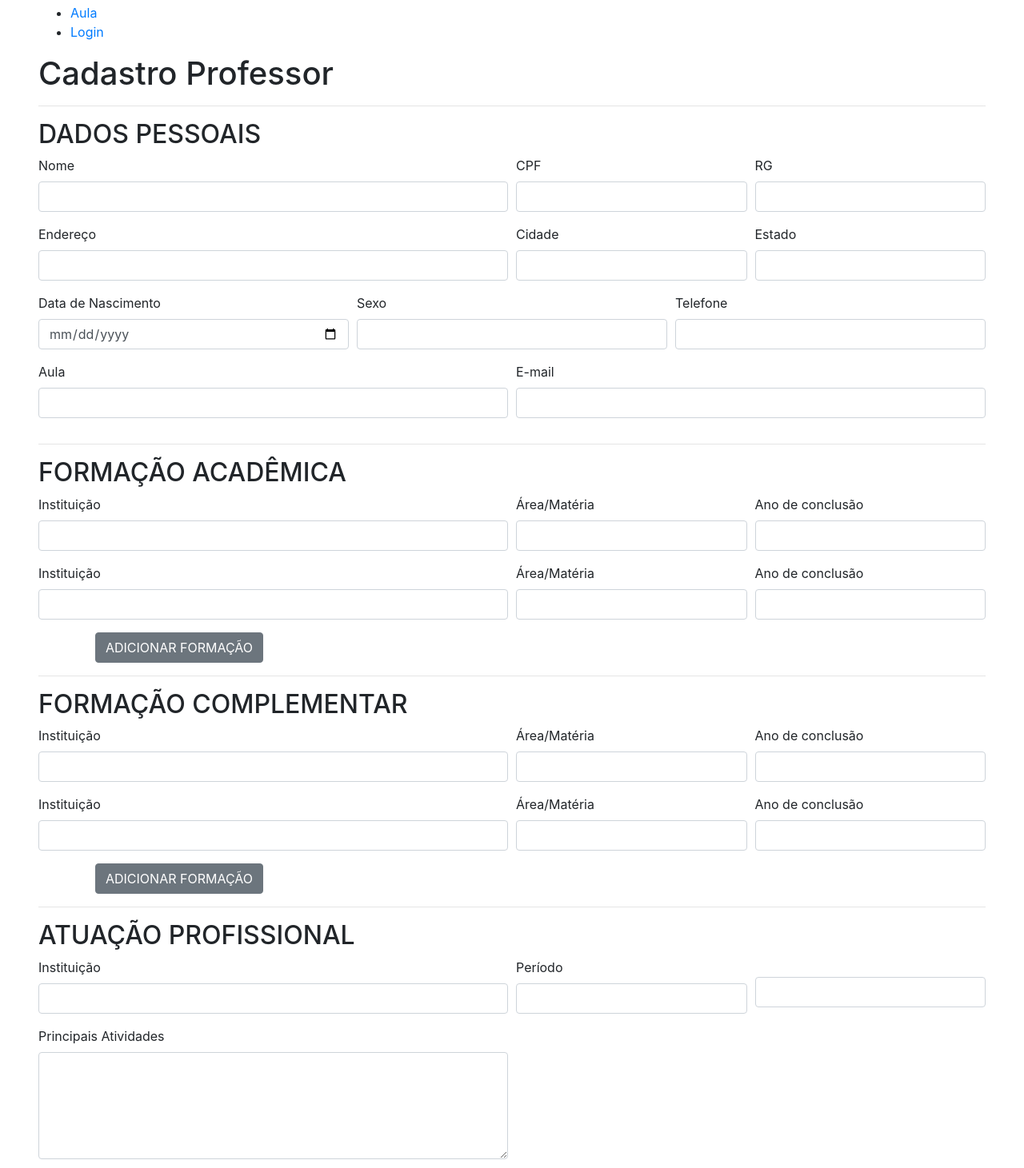
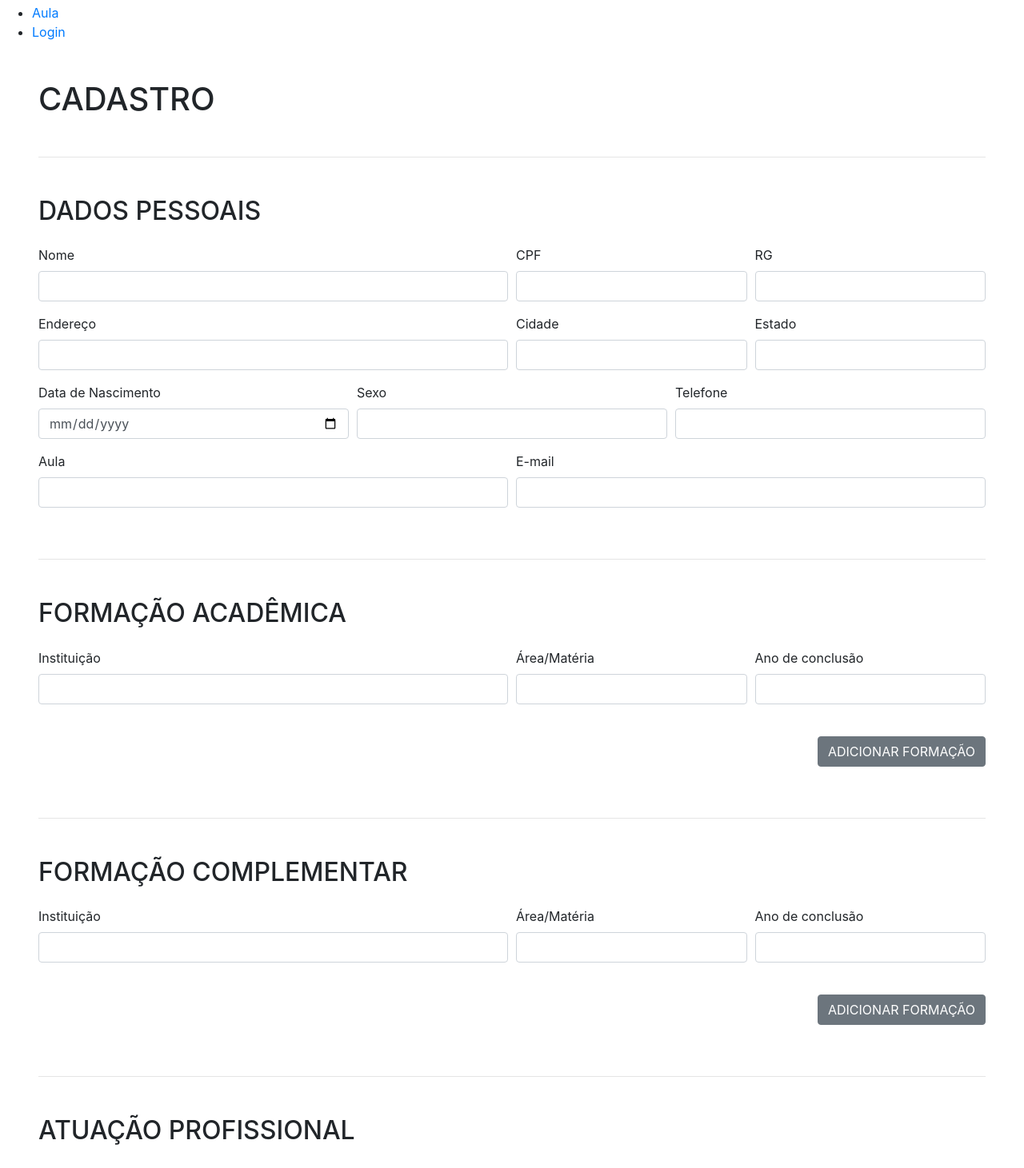
Before and after one commit to crparaizo/ensiname_react, a React (Create React App) app: page /professor in a window 1280 px wide. Shown: the part 124-1585 px from the top of the page at 80% size. Built offline with nearby package versions, Linux system fonts and the light colour scheme.

Commit message:
Telas ajustadas conforme wireframe

```diff
--- a/src/components/cadastro_aluno/dados_aluno.js
+++ b/src/components/cadastro_aluno/dados_aluno.js
@@ -5,8 +5,8 @@ import 'bootstrap/dist/css/bootstrap.min.css';
 class DadosAlunos extends Component {
   render() {
     return (
-      <>
-      <h2>DADOS DO ALUNO</h2>
+      <section className="my-5">
+        <h2 className="mb-4">DADOS DO ALUNO</h2>
         <Form>
           <Form.Row>
             <Form.Group as={Col} xs="12" sm="12" md="6" controlId="formGridText">
@@ -14,24 +14,24 @@ class DadosAlunos extends Component {
               <Form.Control type="text" />
             </Form.Group>
 
-          <Form.Group as={Col} xs="6" sm="6" md="3" controlId="formGridText">
+            <Form.Group as={Col} xs="7" sm="7" md="3" controlId="formGridText">
               <Form.Label>CPF</Form.Label>
               <Form.Control type="text" />
             </Form.Group>
 
-          <Form.Group as={Col} xs="6" sm="6" md="3" controlId="formGridText">
+            <Form.Group as={Col} xs="5" sm="5" md="3" controlId="formGridText">
               <Form.Label>RG</Form.Label>
               <Form.Control type="text" />
             </Form.Group>
           </Form.Row>
 
           <Form.Row>
-          <Form.Group as={Col} xs="6" sm="6" md="4" controlId="formGridDate">
+            <Form.Group as={Col} xs="7" sm="7" md="4" controlId="formGridDate">
               <Form.Label>Data de Nascimento</Form.Label>
               <Form.Control type="date" />
             </Form.Group>
 
-          <Form.Group as={Col} xs="6" sm="6" md="4" controlId="formGridText">
+            <Form.Group as={Col} xs="5" sm="5" md="4" controlId="formGridText">
               <Form.Label>Sexo</Form.Label>
               <Form.Control type="text" />
             </Form.Group>
@@ -55,7 +55,7 @@ class DadosAlunos extends Component {
           </Form.Row>
 
         </Form>
-      </>
+      </section>
     )
   }
 }
--- a/src/components/cadastro_aluno/pedagogia.js
+++ b/src/components/cadastro_aluno/pedagogia.js
@@ -15,7 +15,7 @@ function Pedagogia() {
 
   return (
 
-    <>
+    <section className="my-5">
       <Row className="d-flex align-items-center">
         <div className="col-md-9">
           <h2>ATENDIMENTO PEDAGÓGICO ESPECIALIZADO</h2>
@@ -38,7 +38,7 @@ function Pedagogia() {
             <Form.Row>
               <Form.Group as={Col} xs="6" sm="6" md="4" controlId="formGridDatetimeLocal">
                 <Form.Label>Confira a agenda</Form.Label>
-                  <input type="datetime-local"/>
+                <input type="datetime-local" />
               </Form.Group>
             </Form.Row>
           </Form>
@@ -48,7 +48,7 @@ function Pedagogia() {
           <Button variant="primary">Agendar</Button>
         </Modal.Footer>
       </Modal>
-      </>
+    </section>
   )
 
 }
--- a/src/components/cadastro_prof/dados_academicos.js
+++ b/src/components/cadastro_prof/dados_academicos.js
@@ -5,10 +5,10 @@ import 'bootstrap/dist/css/bootstrap.min.css';
 class DadosAcademicos extends Component {
   render() {
     return (
-      <>
-        <h2>FORMAÇÃO ACADÊMICA</h2>
+      <section className="my-5">
+        <h2 className="mb-4">FORMAÇÃO ACADÊMICA</h2>
         <Form>
-          <Form.Row>
+          <Form.Row className="mb-4">
             <Form.Group as={Col} xs="12" sm="12" md="6" controlId="formGridText">
               <Form.Label>Instituição</Form.Label>
               <Form.Control type="text" />
@@ -26,30 +26,15 @@ class DadosAcademicos extends Component {
           </Form.Row>
 
           <Form.Row>
-            <Form.Group as={Col} xs="12" sm="12" md="6" controlId="formGridText">
-              <Form.Label>Instituição</Form.Label>
-              <Form.Control type="text" />
-            </Form.Group>
-
-            <Form.Group as={Col} xs="9" sm="9" md="3" controlId="formGridText">
-              <Form.Label>Área/Matéria</Form.Label>
-              <Form.Control type="text" />
-            </Form.Group>
-
-            <Form.Group as={Col} xs="3" sm="3" md="3" controlId="formGridNumber">
-              <Form.Label>Ano de conclusão</Form.Label>
-              <Form.Control type="number" />
+            <Form.Group as={Col} xs="12" controlId="exampleForm.ControlTextarea1" className="d-flex justify-content-end">
+              <Button variant="secondary" type="button">
+                ADICIONAR FORMAÇÃO
+              </Button>
             </Form.Group>
           </Form.Row>
 
-          <div className="col-md-3 text-right">
-            <Button variant="secondary" type="button">
-              ADICIONAR FORMAÇÃO
-            </Button>
-          </div>
-
         </Form>
-      </>
+      </section>
     )
   }
 }
--- a/src/components/cadastro_prof/dados_complementar.js
+++ b/src/components/cadastro_prof/dados_complementar.js
@@ -5,10 +5,11 @@ import 'bootstrap/dist/css/bootstrap.min.css';
 class DadosComplementares extends Component {
   render() {
     return (
-      <>
-        <h2>FORMAÇÃO COMPLEMENTAR</h2>
+      <section className="my-5">
+        <h2 className="mb-4">FORMAÇÃO COMPLEMENTAR</h2>
         <Form>
-          <Form.Row>
+
+          <Form.Row className="mb-4">
             <Form.Group as={Col} xs="12" sm="12" md="6" controlId="formGridText">
               <Form.Label>Instituição</Form.Label>
               <Form.Control type="text" />
@@ -26,30 +27,14 @@ class DadosComplementares extends Component {
           </Form.Row>
 
           <Form.Row>
-            <Form.Group as={Col} xs="12" sm="12" md="6" controlId="formGridText">
-              <Form.Label>Instituição</Form.Label>
-              <Form.Control type="text" />
-            </Form.Group>
-
-            <Form.Group as={Col} xs="9" sm="9" md="3" controlId="formGridText">
-              <Form.Label>Área/Matéria</Form.Label>
-              <Form.Control type="text" />
-            </Form.Group>
-
-            <Form.Group as={Col} xs="3" sm="3" md="3" controlId="formGridNumber">
-              <Form.Label>Ano de conclusão</Form.Label>
-              <Form.Control type="number" />
+            <Form.Group as={Col} xs="12" controlId="exampleForm.ControlTextarea1" className="d-flex justify-content-end">
+              <Button variant="secondary" type="button">
+                ADICIONAR FORMAÇÃO
+              </Button>
             </Form.Group>
           </Form.Row>
-
-          <div className="col-md-3 text-right">
-            <Button variant="secondary" type="button">
-              ADICIONAR FORMAÇÃO
-            </Button>
-          </div>
-
         </Form>
-      </>
+      </section>
     )
   }
 }
--- a/src/components/cadastro_prof/dados_prof.js
+++ b/src/components/cadastro_prof/dados_prof.js
@@ -5,8 +5,8 @@ import 'bootstrap/dist/css/bootstrap.min.css';
 class DadosProfessor extends Component {
   render() {
     return (
-      <>
-        <h2>DADOS PESSOAIS</h2>
+      <section className="my-5">
+        <h2 className="mb-4">DADOS PESSOAIS</h2>
         <Form>
           <Form.Row>
             <Form.Group as={Col} xs="12" sm="12" md="6" controlId="formGridText">
@@ -72,7 +72,7 @@ class DadosProfessor extends Component {
           </Form.Row>
 
         </Form>
-      </>
+      </section>
     )
   }
 }
--- a/src/components/cadastro_prof/profissional.js
+++ b/src/components/cadastro_prof/profissional.js
@@ -5,8 +5,8 @@ import 'bootstrap/dist/css/bootstrap.min.css';
 class DadosProfessor extends Component {
   render() {
     return (
-      <>
-        <h2>ATUAÇÃO PROFISSIONAL</h2>
+      <section className="my-5">
+        <h2 className="mb-4">ATUAÇÃO PROFISSIONAL</h2>
         <Form>
           <Form.Row>
             <Form.Group as={Col} xs="12" sm="12" md="6" controlId="formGridText">
@@ -20,26 +20,32 @@ class DadosProfessor extends Component {
             </Form.Group>
 
             <Form.Group as={Col} xs="6" sm="6" md="3" controlId="formGridText">
-              <Form.Label></Form.Label>
+              <Form.Label>&nbsp;</Form.Label>
               <Form.Control type="text" />
             </Form.Group>
           </Form.Row>
 
-          <Form.Row>
-            <Form.Group as={Col} xs="12" sm="12" md="6" controlId="exampleForm.ControlTextarea1">
+          <Form.Row className="mb-4">
+            <Form.Group as={Col} xs="12" controlId="exampleForm.ControlTextarea1">
               <Form.Label>Principais Atividades</Form.Label>
               <Form.Control as="textarea" rows="5" />
             </Form.Group>
           </Form.Row>
 
+          <Form.Row>
+            <Form.Group as={Col} xs="12" controlId="exampleForm.ControlTextarea1" className="d-flex justify-content-end">
+              <Button variant="secondary" type="button">
+                ADICIONAR ATUAÇÃO
+              </Button>
+            </Form.Group>
+          </Form.Row>
+
           <div className="col-md-3 text-right">
-            <Button variant="secondary" type="button">
-              ADICIONAR ATUAÇÃO
-            </Button>
+
           </div>
 
         </Form>
-      </>
+      </section>
     )
   }
 }
--- a/src/components/cadastro_prof/termos.js
+++ b/src/components/cadastro_prof/termos.js
@@ -5,9 +5,8 @@ import 'bootstrap/dist/css/bootstrap.min.css';
 class DadosProfessor extends Component {
   render() {
     return (
-      <>
+      <section className="my-5">
         <Form>
-
           <Form.Row className="d-flex flex-row justify-content-between align-items-baseline">
             <Form.Group controlId="formGridCheckbox" className="d-flex flex-row align-items-center">
               <input type="checkbox" className="mr-2"/>
@@ -22,9 +21,8 @@ class DadosProfessor extends Component {
               </Button>
             </div>
           </Form.Row>
-
         </Form>
-      </>
+      </section>
     )
   }
 }
--- /dev/null
+++ b/src/pages/aula/style.css
@@ -0,0 +1,13 @@
+.atividade {
+  width: 60%;
+}
+
+.data-entrega{
+  text-align: center;
+  width: 20%;
+}
+
+.data-aula{
+  text-align: center;
+  width: 20%;
+}
--- a/src/pages/cadastro_aluno/cadastroAluno.js
+++ b/src/pages/cadastro_aluno/cadastroAluno.js
@@ -7,17 +7,19 @@ import Pedagogia from '../../components/cadastro_aluno/pedagogia'
 
 function Aluno() {
   return (
+    <>
+      <Menu />
       <div className="px-5">
-            <Menu />
-            <h1>CADASTRO</h1>
+        <h1 className="my-5">CADASTRO</h1>
         <hr />
         <DadosAlunos />
         <hr />
         <DadosResponsavel />
         <hr />
         <Pedagogia />
+      </div>
       <Footer />
-        </div>
+    </>
   );
 };
 
--- a/src/pages/cadastro_prof/cadastroProf.js
+++ b/src/pages/cadastro_prof/cadastroProf.js
@@ -9,22 +9,24 @@ import Termos from '../../components/cadastro_prof/termos'
 
 function Professor() {
   return (
+    <>
+      <Menu />
       <div className="px-5">
-            <Menu />
-            <h1>Cadastro Professor</h1>
-            <hr/>
+        <h1 className="my-5">CADASTRO</h1>
+        <hr />
         <DadosProfessor />
-            <hr/>
+        <hr />
         <DadosAcademicos />
-            <hr/>
+        <hr />
         <DadosComplementares />
-            <hr/>
+        <hr />
         <Profissional />
-            <hr/>
+        <hr />
         <Termos />
-            <hr/>
+        <hr />
+      </div>
       <Footer />
-        </div>
+    </>
   );
 };
 
```
Also changed, not shown: src/components/cadastro_aluno/dados_responsavel.js (+7 -10 lines), src/pages/aula/aula.js (+39 -20 lines). Lines whose indentation alone changed are shown as unchanged.
